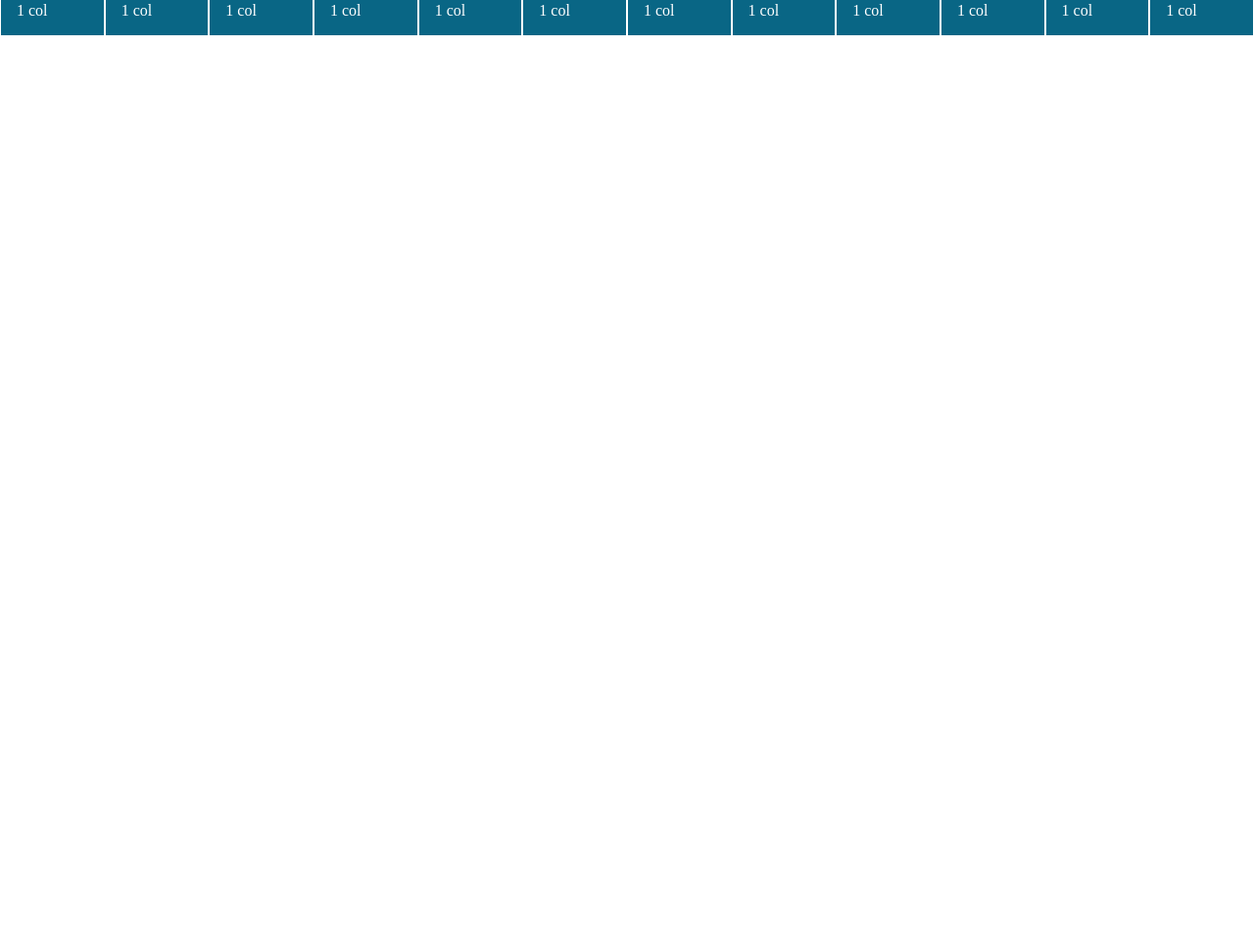
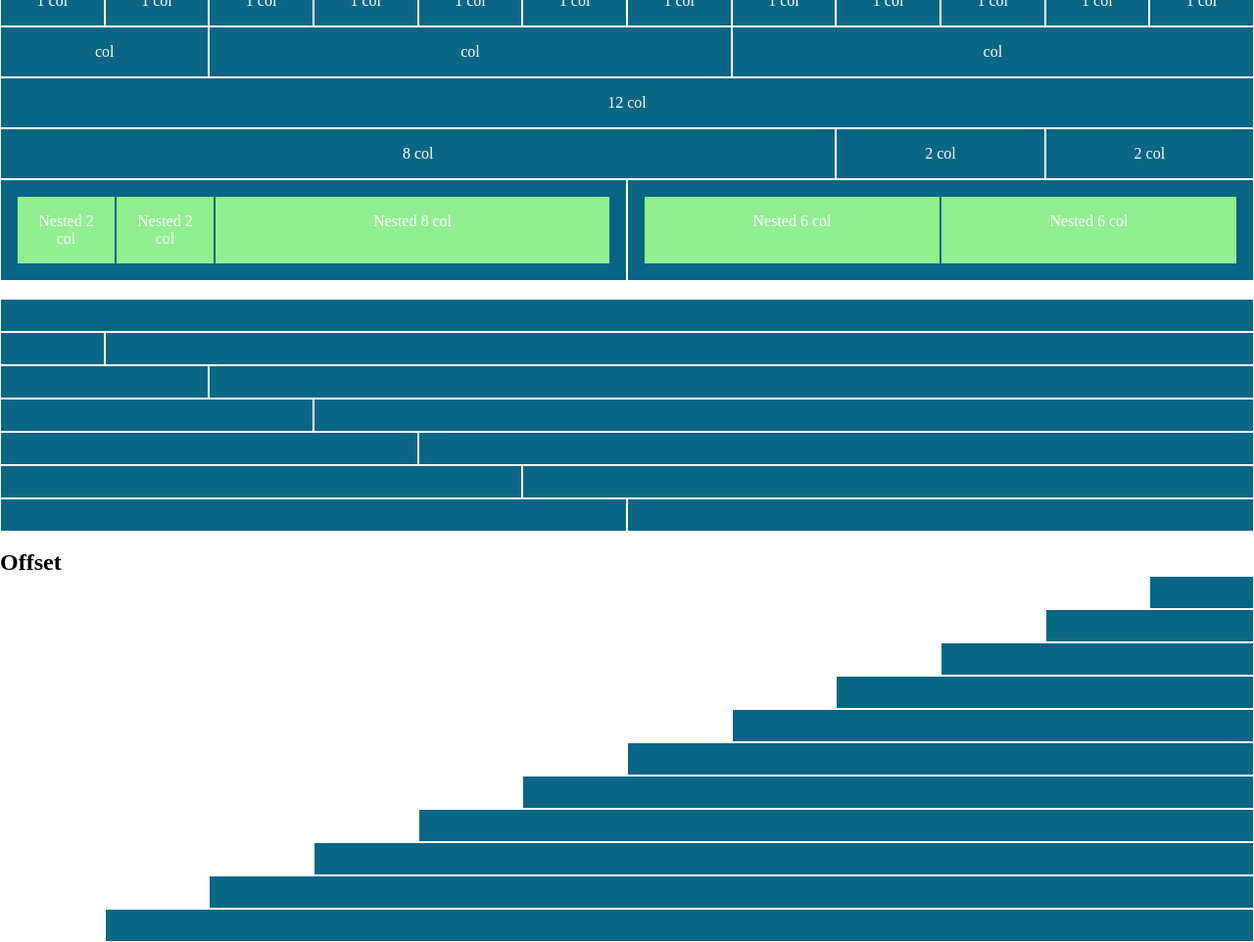
Before and after one commit to dav100ide/html-css-12bool, a plain HTML site: page index.html in a window 1280 px wide. Shown: the part 52-1014 px from the top of the page at 98% size. Before the commit the page ends 800 px from the top, so only its background shows below. Drawn offline with Linux system fonts and the light colour scheme.

Commit message:
fine esercizio

```diff
--- a/css/style.css
+++ b/css/style.css
@@ -5,6 +5,7 @@
 /* project style */
 .box,
 .inner-box {
+   text-align: center;
    padding: 1rem;
    color: white;
 }
@@ -16,4 +17,5 @@
 
 .inner-box {
    background-color: lightgreen;
+   border: 1px solid rgb(9, 102, 133);
 }
--- a/index.html
+++ b/index.html
@@ -8,7 +8,7 @@
       <link rel="stylesheet" href="css/style.css" />
    </head>
    <body>
-      <h1>Esercizio per Casa</h1>
+      <h2>Esercizio per Casa</h2>
       <div class="row">
          <div class="box col-1">1 col</div>
          <div class="box col-1">1 col</div>
@@ -22,6 +22,56 @@
          <div class="box col-1">1 col</div>
          <div class="box col-1">1 col</div>
          <div class="box col-1">1 col</div>
+         <div class="box col-2">col</div>
+         <div class="box col-5">col</div>
+         <div class="box col-5">col</div>
+         <div class="box col-12">12 col</div>
+         <div class="box col-8">8 col</div>
+         <div class="box col-2">2 col</div>
+         <div class="box col-2">2 col</div>
+         <!-- riga con i nested items -->
+         <div class="box col-6 row">
+            <div class="inner-box col-2">Nested 2 col</div>
+            <div class="inner-box col-2">Nested 2 col</div>
+            <div class="inner-box col-8">Nested 8 col</div>
+         </div>
+         <div class="box col-6 row">
+            <div class="inner-box col-6">Nested 6 col</div>
+            <div class="inner-box col-6">Nested 6 col</div>
+         </div>
+         <!-- /riga con i nested items -->
+      </div>
+      <br />
+      <div class="row">
+         <div class="box col-12"></div>
+         <div class="box col-1"></div>
+         <div class="box col-11"></div>
+         <div class="box col-2"></div>
+         <div class="box col-10"></div>
+         <div class="box col-3"></div>
+         <div class="box col-9"></div>
+         <div class="box col-4"></div>
+         <div class="box col-8"></div>
+         <div class="box col-5"></div>
+         <div class="box col-7"></div>
+         <div class="box col-6"></div>
+         <div class="box col-6"></div>
+      </div>
+      <br />
+      <h2>Offset</h2>
+      <!-- si potrebbe barare con flex-end... -->
+      <div class="row">
+         <div class="box col-1 col-offset-11"></div>
+         <div class="box col-2 col-offset-10"></div>
+         <div class="box col-3 col-offset-9"></div>
+         <div class="box col-4 col-offset-8"></div>
+         <div class="box col-5 col-offset-7"></div>
+         <div class="box col-6 col-offset-6"></div>
+         <div class="box col-7 col-offset-5"></div>
+         <div class="box col-8 col-offset-4"></div>
+         <div class="box col-9 col-offset-3"></div>
+         <div class="box col-10 col-offset-2"></div>
+         <div class="box col-11 col-offset-1"></div>
       </div>
    </body>
 </html>
```
